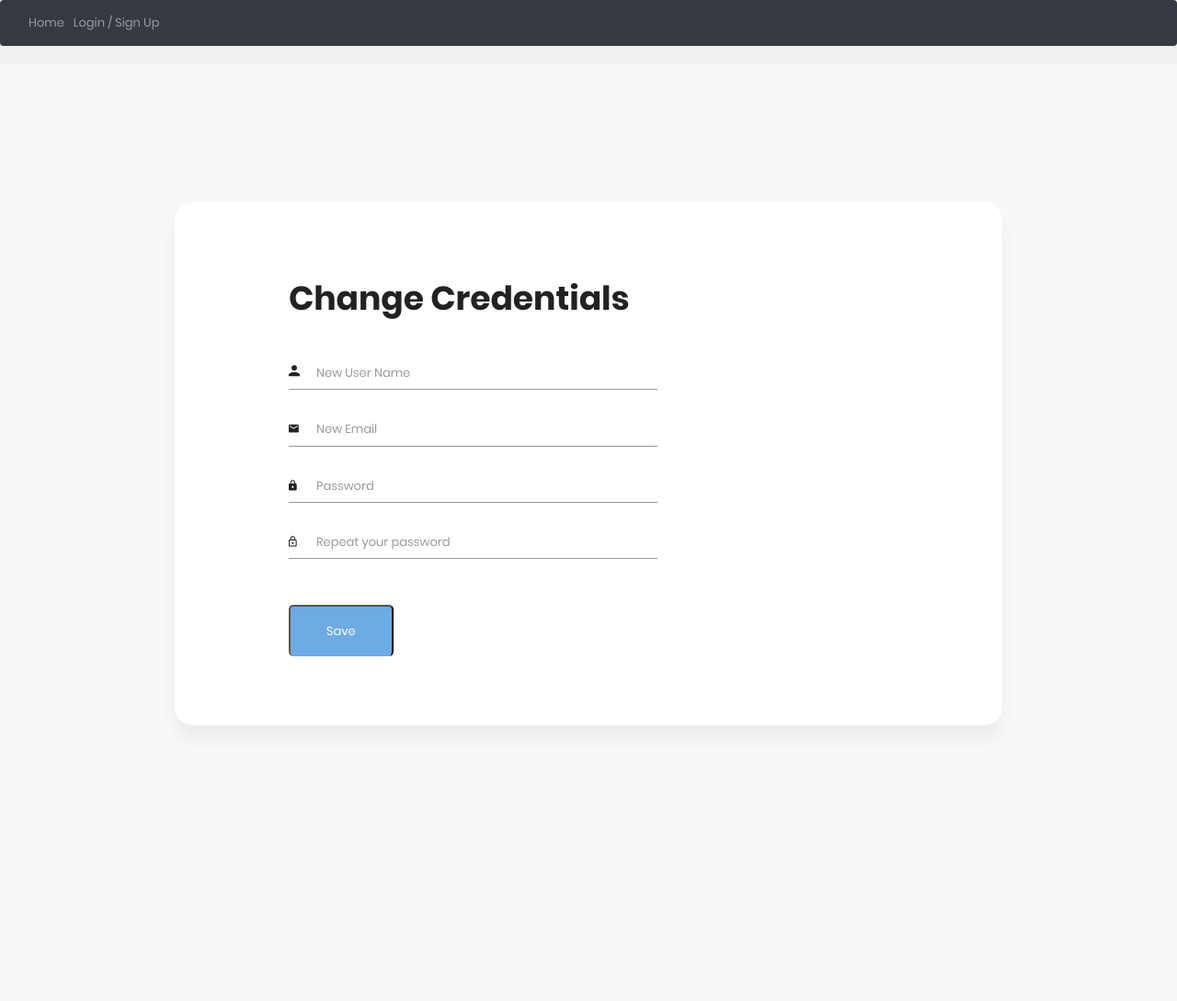
After one commit to jgutierrezCSU/Film-Cabinet-Flask, a Flask app: page /update-cred/ in a window 1280 px wide. The commit adds this page. Shown: the whole page at 92% size. Run offline with Flask 2, Linux system fonts and the light colour scheme; some libraries are stand-ins or nearby versions; some web fonts are replaced.

Commit message:
added edit profile / edit credentials functionality

```diff
--- a/website/__init__.py
+++ b/website/__init__.py
@@ -21,12 +21,12 @@ def create_app():
     from .views import views
     from .auth import auth
     from .survey import survey
-    from .user_Profile import user_Profile
+    from .user_profile import user_profile
 
     app.register_blueprint(views,url_prefix='/') #no prefix
     app.register_blueprint(auth,url_prefix='/')
     app.register_blueprint(survey,url_prefix='/')
-    app.register_blueprint(user_Profile,url_prefix='/')
+    app.register_blueprint(user_profile,url_prefix='/')
 
 
 
--- a/website/auth.py
+++ b/website/auth.py
@@ -1,5 +1,5 @@
 from flask import Blueprint, redirect, render_template,request,flash, url_for
-from .models import User
+from .models import User , Profile
 from werkzeug.security import generate_password_hash, check_password_hash
 
 from . import db
@@ -42,7 +42,7 @@ def signup():
     if request.method == 'POST':
         #get Info from login.htnl after submit
         email = request.form.get('email')
-        user_name = request.form.get('userN')
+        user_name = request.form.get('userName')
         password1 = request.form.get('password1')
         password2 = request.form.get('password2')
 
@@ -65,8 +65,24 @@ def signup():
             #generate a hashed PW and store
             new_user = User(email=email, user_name=user_name, password=generate_password_hash(
                 password1, method='sha256'))
+
             db.session.add(new_user) #add new user to DB
             db.session.commit() # update
+
+            #get new_user unique ID
+            curr_usr_id=current_user.get_id() #get curr user id
+            print(curr_usr_id)
+
+            #also generate Profile DB w/ defaults
+            user_profile = Profile(
+                           country="Country",
+                           full_name="Full Name",
+                           dob="MM/DD/YYYY",
+                           user_id=curr_usr_id
+                           )
+            db.session.add(user_profile)
+            db.session.commit()
+
             #log in user to a session
             login_user(new_user,remember=True)
             flash('Account created!', category='success')
@@ -74,3 +90,38 @@ def signup():
             #redirect to survey page:
             return redirect(url_for('survey.getSurveyInfo'))
     return render_template("signup.html",user=current_user) # current_user from built in library
+
+@login_required
+@auth.route('/update-cred/',methods=["GET","POST"])
+def update_cred():
+    #get curr user id
+    curr_usr_id=current_user.get_id()
+    #get user w/ that Unique ID
+    user = User.query.filter_by(id=curr_usr_id).first()
+    if request.method == 'POST':
+        new_username = request.form.get('new_username')
+        if new_username == "":
+            new_username=user.user_name
+        new_email = request.form.get('new_email')
+        if new_email =="":
+            new_email=user.email
+    #
+         #find a user in DB w/ that email from input (Object)
+        user_by_email = User.query.filter_by(email=new_email).first()
+        found_email=False
+        if user_by_email:
+            found_email=user_by_email.email
+            # TODO add flash error
+        if found_email == new_email :
+            print('Email already exists.')
+        elif len(new_email) < 4:
+            print('Not Valid Email')
+        #all checks out .Update to DB
+        else:
+            user.user_name=new_username
+            user.email=new_email
+            db.session.commit()
+        return redirect(url_for('user_profile.user',username=current_user.user_name))
+
+
+    return render_template("update_cred.html",user=current_user)
--- a/website/survey.py
+++ b/website/survey.py
@@ -1,4 +1,4 @@
-from flask import Blueprint, redirect, render_template,request,flash, url_for
+from flask import Blueprint, redirect, render_template,request
 from flask_login import  login_required, current_user
 from .models import User
 from . import db
@@ -12,9 +12,9 @@ def getSurveyInfo():
         surveyData = request.form['data']
         #print(surveyData)
         #user took survey so set to True
-        usrId=current_user.get_id() #get UsersID
+        usr_id=current_user.get_id() #get UsersID
         #get user by that Unique ID
-        user = User.query.filter_by(id=usrId).first()
+        user = User.query.filter_by(id=usr_id).first()
         user.took_survey=True
         db.session.commit()
 
--- a/website/templates/base.html
+++ b/website/templates/base.html
@@ -52,7 +52,7 @@
           {% if user.is_authenticated %}
           <a class="nav-item nav-link" id="home" href="/">Home</a>
 
-          <a class="nav-item nav-link" href="{{ url_for('user.user', username=current_user.user_name) }}">Profile</a>
+          <a class="nav-item nav-link" href="{{ url_for('user_profile.user', username=current_user.user_name) }}">Profile</a>
 
           <a class="nav-item nav-link" id="logout" href="/logout">Logout</a>
           {% else %}
@@ -92,6 +92,7 @@
     {% block home_content %} {% endblock %}
     {% block survey_content %} {% endblock %}
     {% block profile_content %} {% endblock %}
+    {% block update_cred_content %} {% endblock %}
 
 
 
--- /dev/null
+++ b/website/templates/update_cred.html
@@ -0,0 +1,55 @@
+{% extends "base.html" %}
+{% block title %}Sign Up{% endblock %}
+{% block update_cred_content %}
+    <!-- Font Icon -->
+    <link rel="stylesheet" href="../static/fonts/material-icon/css/material-design-iconic-font.min.css">
+
+
+     <!-- signup css -->
+     <link rel="stylesheet" href="../static/css/signup.css">
+
+    <div class="main">
+
+      <!-- re-using sign up template -->
+      <section class="signup">
+          <div class="container">
+              <div class="signup-content">
+                  <div class="signup-form">
+                      <h2 class="form-title">Change Credentials</h2>
+                      <form method="POST" class="register-form" id="register-form">
+
+                          <div class="form-group">
+                              <label for="userName"><i class="zmdi zmdi-account material-icons-name"></i></label>
+                              <input type="text" name="new_username" id="new_username" placeholder="New User Name"/>
+                          </div>
+                          <div class="form-group">
+                              <label for="email"><i class="zmdi zmdi-email"></i></label>
+                              <input type="email" name="new_email" id="new_email" placeholder="New Email"/>
+                          </div>
+                          <div class="form-group">
+                              <label for="password1"><i class="zmdi zmdi-lock"></i></label>
+                              <input type="password" name="password1" id="password1" placeholder="Password"/>
+                          </div>
+                          <div class="form-group">
+                              <label for="password2"><i class="zmdi zmdi-lock-outline"></i></label>
+                              <input type="password" name="password2" id="password2" placeholder="Repeat your password"/>
+                          </div>
+                          <!-- <div class="form-group">
+                              <input type="checkbox" name="agree-term" id="agree-term" class="agree-term" />
+                              <label for="agree-term" class="label-agree-term"><span><span></span></span>I agree all statements in  <a href="#" class="term-service">Terms of service</a></label>
+                          </div> -->
+                          <div class="form-group form-button" >
+                              <button type="submit" name="update_cred" id="update_cred" class="form-submit"  >Save</button>
+                          </div>
+                      </form>
+                  </div>
+
+              </div>
+          </div>
+      </section>
+    </div>
+
+    <script src="../static/jquery/jquery.min.js"></script>
+
+
+    {% endblock %}
```
Also changed, not shown: website/models.py (+12 -0 lines), website/static/css/profile.css (+10 -4 lines), website/templates/login.html (+3 -7 lines), website/templates/user.html (+42 -24 lines), website/user_Profile.py (+31 -6 lines).
